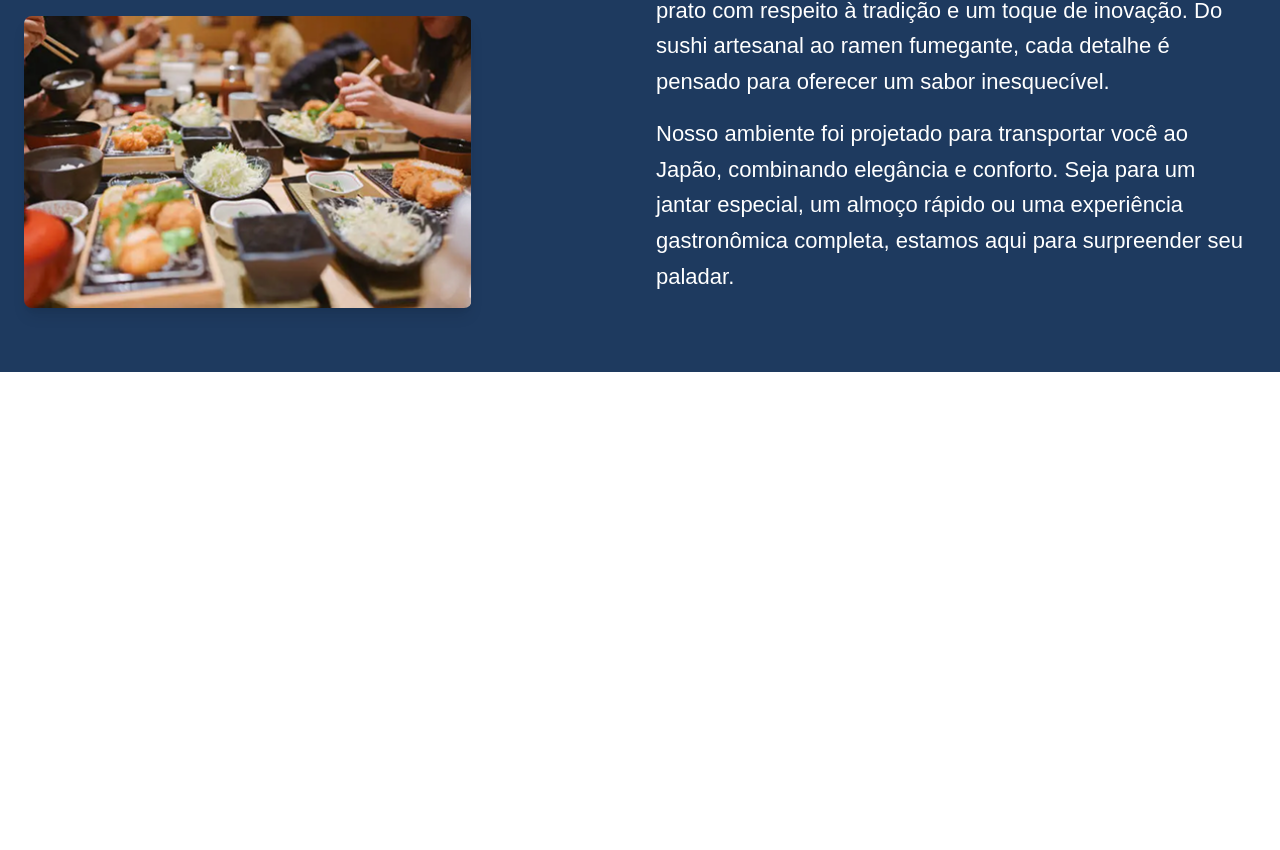
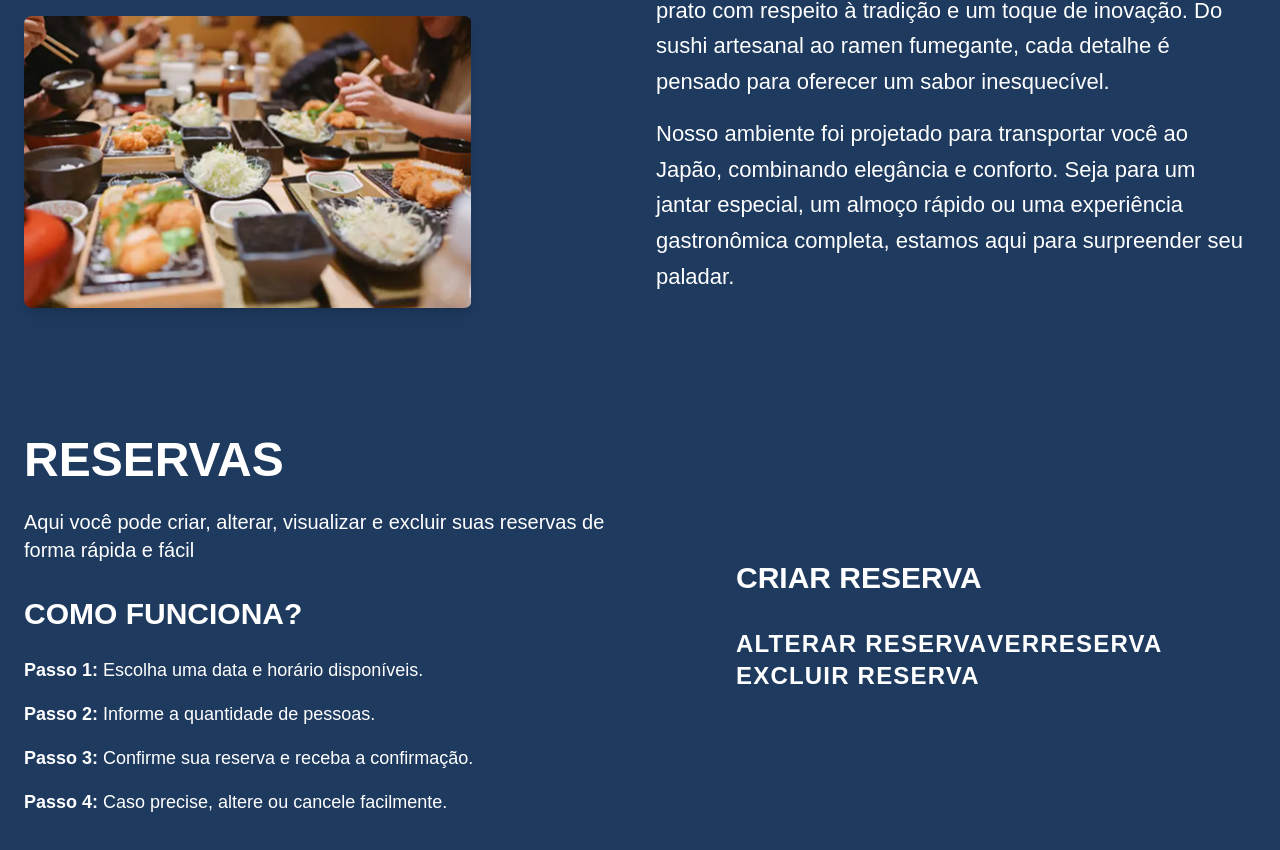
Before and after one commit to joaosilvaz/restaurant-reservation-frontend, a Next.js app in the folder restaurant-reservation/: page / in a window 1280 px wide. Shown: the part 782-1632 px from the top of the page. Before the commit the page ends 1154 px from the top, so only its background shows below. Built offline with nearby package versions, Linux system fonts and the light colour scheme.

Commit message:
[Fernando]- realizando as reservas

```diff
--- a/restaurant-reservation/src/app/page.tsx
+++ b/restaurant-reservation/src/app/page.tsx
@@ -2,6 +2,7 @@ import Hero from "@/components/hero";
 import Header from "../components/header";
 import Image from "next/image";
 import About from "@/components/about";
+import Reservation from "@/components/reservation";
 
 export default function Home() {
   return (
@@ -9,6 +10,8 @@ export default function Home() {
     <Header />
     <Hero />
     <About />
+    <Reservation/>
+
     </>
   );
 }
--- /dev/null
+++ b/restaurant-reservation/src/components/reservation.tsx
@@ -0,0 +1,60 @@
+export default function Reservation() {
+  return (
+    <section className="bg-[#1E3A5F] text-white py-16 px-6 ">
+      <div className="container mx-auto flex flex-col md:flex-row items-center gap-12">
+        {/* Left Column - Como Funciona */}
+        <div className="md:w-1/2">
+          <div className="text-center md:text-left">
+            <h1 className="text-5xl font-extrabold mb-6 uppercase">RESERVAS</h1>
+            <p className="text-xl mb-8">
+              Aqui você pode criar, alterar, visualizar e excluir suas reservas
+              de forma rápida e fácil
+            </p>
+
+            <h2 className="text-3xl font-semibold mb-6 uppercase">
+              Como Funciona?
+            </h2>
+
+            <div className="space-y-4 text-lg">
+              <p>
+                <span className="font-bold">Passo 1:</span> Escolha uma data e
+                horário disponíveis.
+              </p>
+              <p>
+                <span className="font-bold">Passo 2:</span> Informe a quantidade
+                de pessoas.
+              </p>
+              <p>
+                <span className="font-bold">Passo 3:</span> Confirme sua reserva
+                e receba a confirmação.
+              </p>
+              <p>
+                <span className="font-bold">Passo 4:</span> Caso precise, altere
+                ou cancele facilmente.
+              </p>
+            </div>
+          </div>
+        </div>
+
+        {/* Right Column - Reservation Actions */}
+        <div className="md:w-1/2 flex flex-col items-center">
+          <div className="w-full max-w-md">
+            <button className="text-3xl font-semibold mb-8 text-center uppercase">
+              CRIAR RESERVA
+            </button>
+
+            <button className="text-2xl uppercase font-bold tracking-wider cursor-pointer hover:text-gray-300 transition-colors">
+              ALTERAR RESERVA
+            </button>
+            <button className="text-2xl uppercase font-bold tracking-wider cursor-pointer hover:text-gray-300 transition-colors">
+              VERRESERVA
+            </button>
+            <button className="text-2xl uppercase font-bold tracking-wider cursor-pointer hover:text-gray-300 transition-colors">
+              EXCLUIR RESERVA
+            </button>
+          </div>
+        </div>
+      </div>
+    </section>
+  );
+}
```
